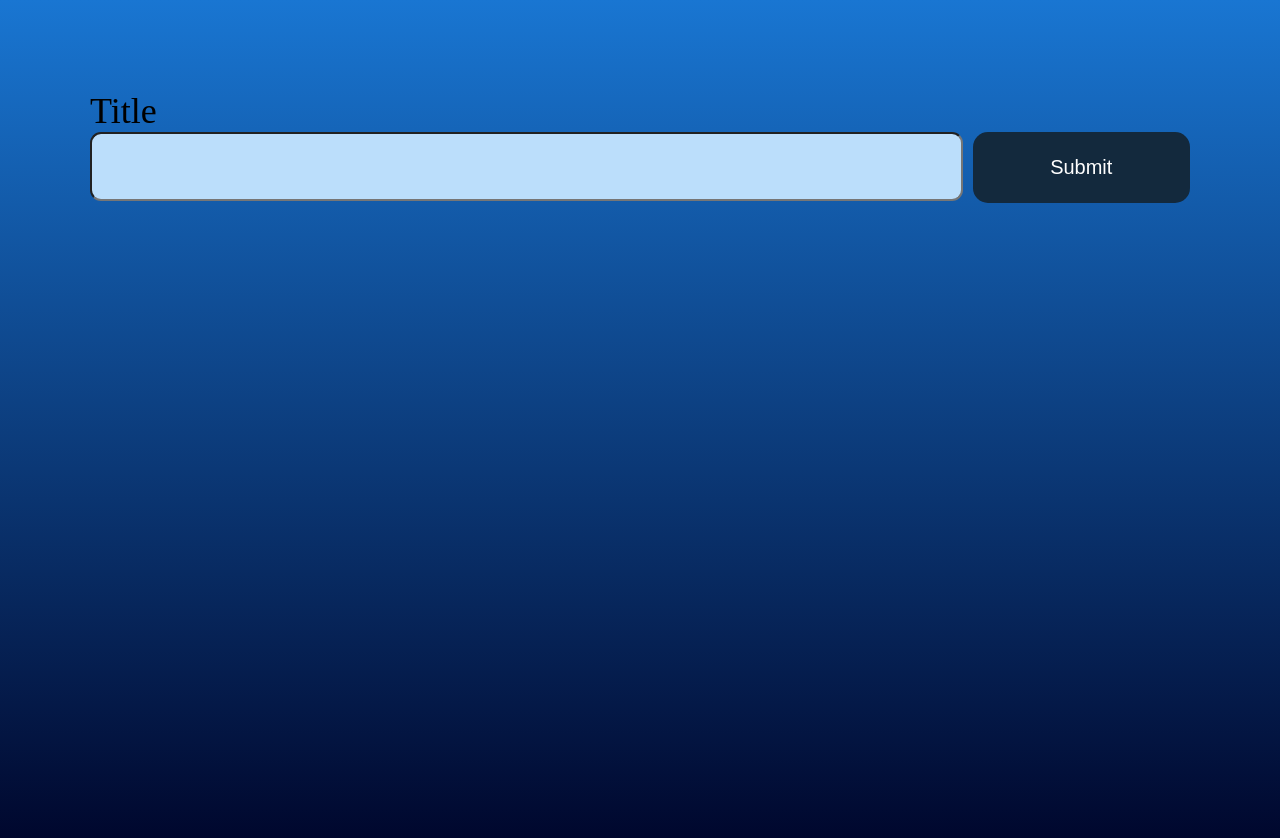
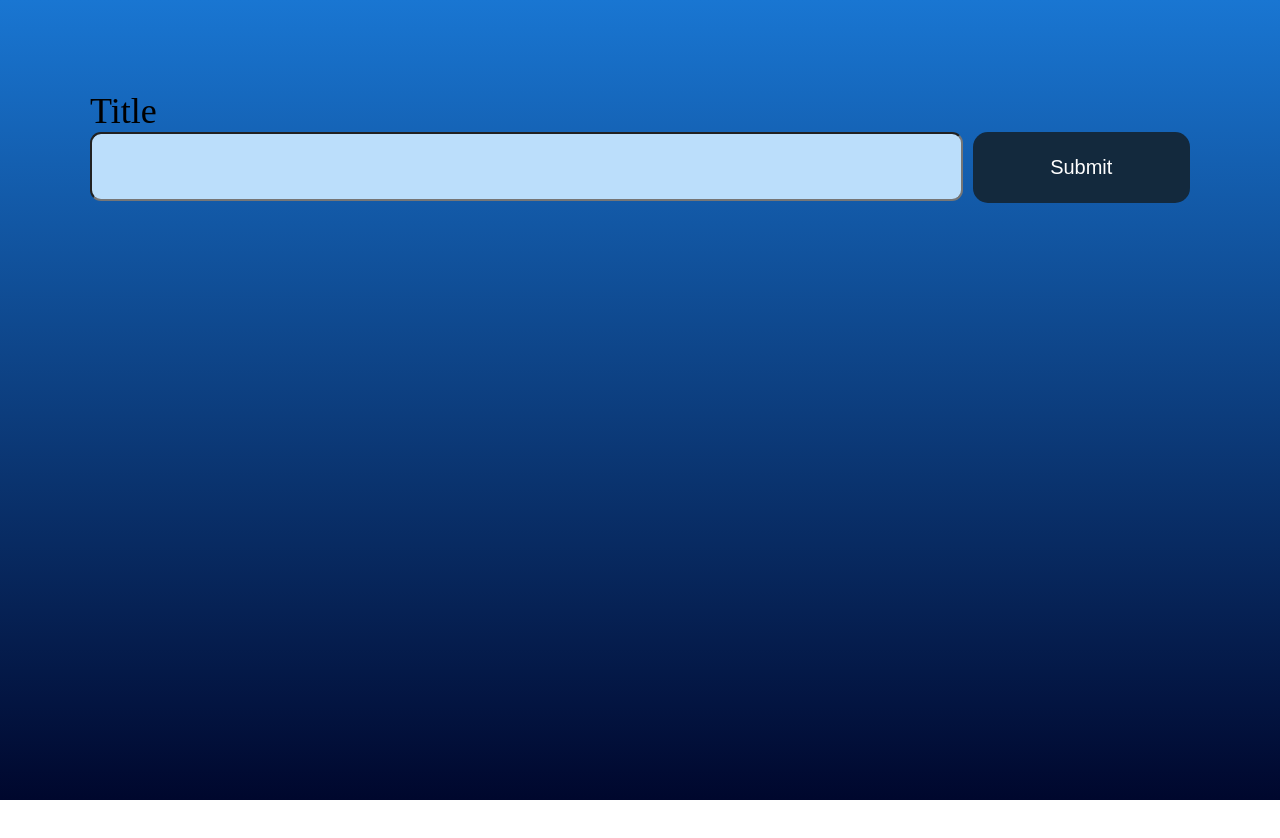
Before and after one commit to bharathi20/Todo-Notes, a React (Create React App) app: page / in a window 1280 px wide. After the commit the page ends 800 px from the top, so only its background shows below. Built offline with nearby package versions, Linux system fonts and the light colour scheme.

Commit message:
background-attachment-fixed

```diff
--- a/src/App.css
+++ b/src/App.css
@@ -11,7 +11,8 @@ padding: 50px;
 body{
   background-image:linear-gradient(#1976d2,#00072d);
   background-repeat: no-repeat;
-  height:100vh;
+  background-attachment: fixed;
+
 }
 
 .titleHeading{
```
